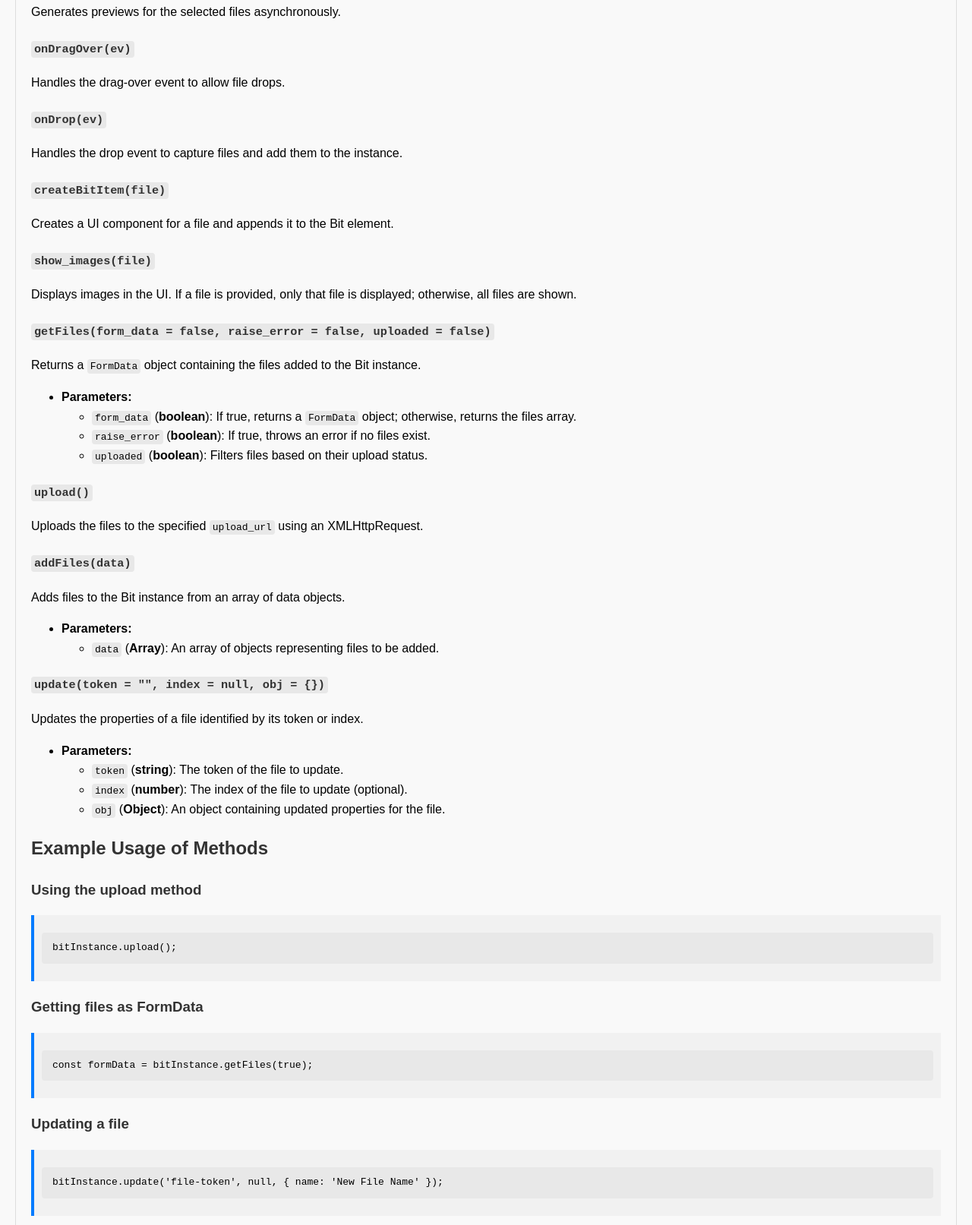
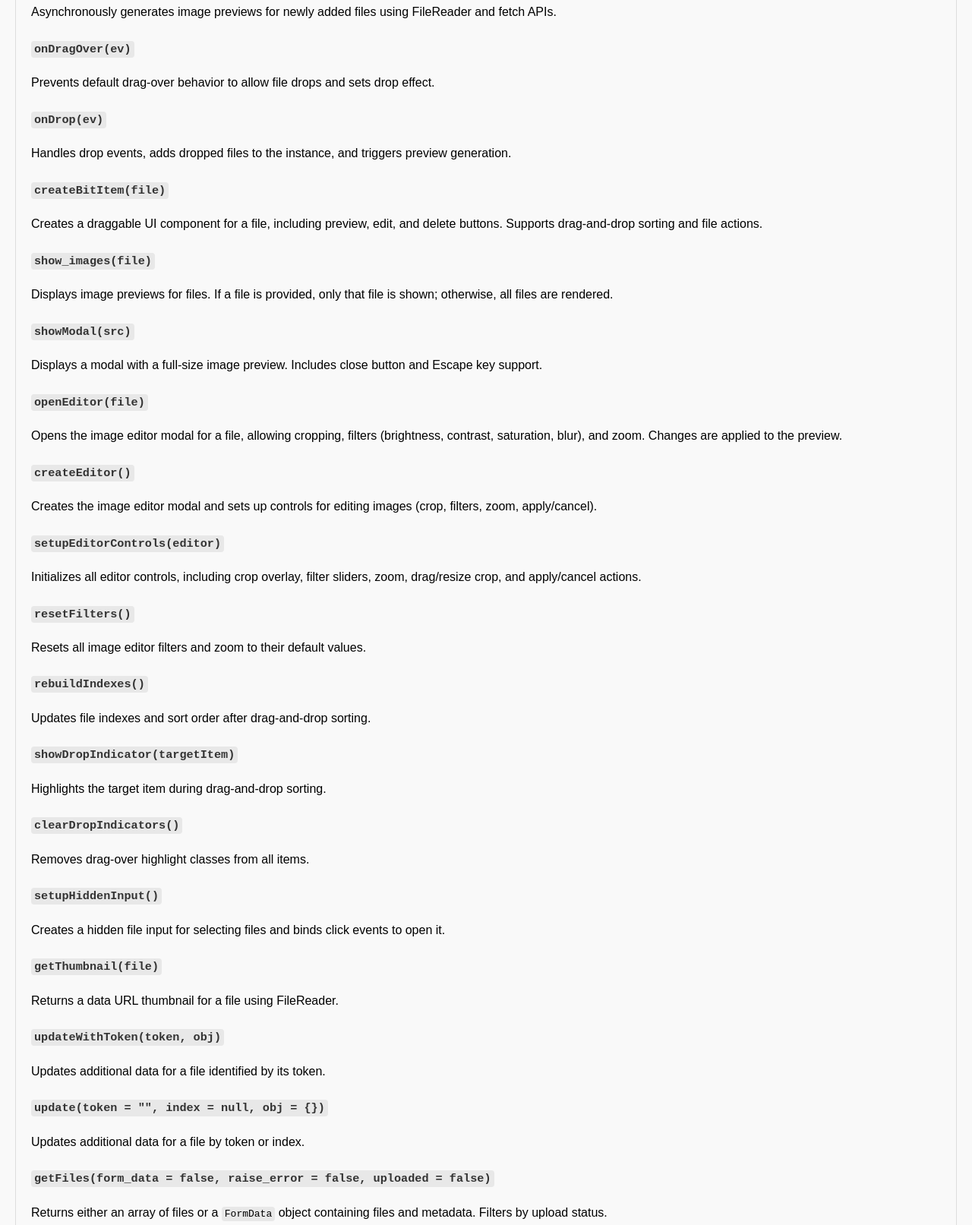
Before and after one commit to zainali99/bit, a website: page docs.html in a window 1280 px wide. Shown: the part 1880-3493 px from the top of the page at 76% size. Drawn offline with Linux system fonts and the light colour scheme.

Commit message:
Enhance documentation for Bit methods with detailed descriptions and examples

```diff
--- a/docs.html
+++ b/docs.html
@@ -104,32 +104,69 @@
 
 <h2>Methods</h2>
 
+
 <h3><code>init()</code></h3>
-<p>Initializes the Bit instance by setting up event listeners, applying CSS, and creating a hidden input for file selection.</p>
+<p>Initializes the Bit instance, sets up drag-and-drop, hidden file input, and event listeners. Also injects UI text and prepares the element for file management.</p>
 
 <h3><code>applyBasicCSS()</code></h3>
-<p>Injects basic CSS styles into the document for the UI components of the Bit instance.</p>
+<p>Reserved for injecting basic CSS styles for Bit UI components (currently empty).</p>
 
 <h3><code>onFileSelect(e)</code></h3>
-<p>Handles the selection of files through the hidden input.</p>
+<p>Handles file selection from the hidden input, adds files to the instance, and triggers preview generation.</p>
 
 <h3><code>buildPreviews()</code></h3>
-<p>Generates previews for the selected files asynchronously.</p>
+<p>Asynchronously generates image previews for newly added files using FileReader and fetch APIs.</p>
 
 <h3><code>onDragOver(ev)</code></h3>
-<p>Handles the drag-over event to allow file drops.</p>
+<p>Prevents default drag-over behavior to allow file drops and sets drop effect.</p>
 
 <h3><code>onDrop(ev)</code></h3>
-<p>Handles the drop event to capture files and add them to the instance.</p>
+<p>Handles drop events, adds dropped files to the instance, and triggers preview generation.</p>
 
 <h3><code>createBitItem(file)</code></h3>
-<p>Creates a UI component for a file and appends it to the Bit element.</p>
+<p>Creates a draggable UI component for a file, including preview, edit, and delete buttons. Supports drag-and-drop sorting and file actions.</p>
 
 <h3><code>show_images(file)</code></h3>
-<p>Displays images in the UI. If a file is provided, only that file is displayed; otherwise, all files are shown.</p>
+<p>Displays image previews for files. If a file is provided, only that file is shown; otherwise, all files are rendered.</p>
+
+<h3><code>showModal(src)</code></h3>
+<p>Displays a modal with a full-size image preview. Includes close button and Escape key support.</p>
+
+<h3><code>openEditor(file)</code></h3>
+<p>Opens the image editor modal for a file, allowing cropping, filters (brightness, contrast, saturation, blur), and zoom. Changes are applied to the preview.</p>
+
+<h3><code>createEditor()</code></h3>
+<p>Creates the image editor modal and sets up controls for editing images (crop, filters, zoom, apply/cancel).</p>
+
+<h3><code>setupEditorControls(editor)</code></h3>
+<p>Initializes all editor controls, including crop overlay, filter sliders, zoom, drag/resize crop, and apply/cancel actions.</p>
+
+<h3><code>resetFilters()</code></h3>
+<p>Resets all image editor filters and zoom to their default values.</p>
+
+<h3><code>rebuildIndexes()</code></h3>
+<p>Updates file indexes and sort order after drag-and-drop sorting.</p>
+
+<h3><code>showDropIndicator(targetItem)</code></h3>
+<p>Highlights the target item during drag-and-drop sorting.</p>
+
+<h3><code>clearDropIndicators()</code></h3>
+<p>Removes drag-over highlight classes from all items.</p>
+
+<h3><code>setupHiddenInput()</code></h3>
+<p>Creates a hidden file input for selecting files and binds click events to open it.</p>
+
+<h3><code>getThumbnail(file)</code></h3>
+<p>Returns a data URL thumbnail for a file using FileReader.</p>
+
+<h3><code>updateWithToken(token, obj)</code></h3>
+<p>Updates additional data for a file identified by its token.</p>
+
+<h3><code>update(token = "", index = null, obj = {})</code></h3>
+<p>Updates additional data for a file by token or index.</p>
 
 <h3><code>getFiles(form_data = false, raise_error = false, uploaded = false)</code></h3>
-<p>Returns a <code>FormData</code> object containing the files added to the Bit instance.</p>
+<p>Returns either an array of files or a <code>FormData</code> object containing files and metadata. Filters by upload status.</p>
 <ul>
     <li><strong>Parameters:</strong></li>
     <ul>
@@ -140,29 +177,25 @@
 </ul>
 
 <h3><code>upload()</code></h3>
-<p>Uploads the files to the specified <code>upload_url</code> using an XMLHttpRequest.</p>
+<p>Uploads files to the specified <code>upload_url</code> using XMLHttpRequest. Sets custom headers and updates file upload status on success.</p>
 
 <h3><code>addFiles(data)</code></h3>
-<p>Adds files to the Bit instance from an array of data objects.</p>
+<p>Adds files to the Bit instance from an array of data objects (with <code>src</code> and metadata), fetches blobs, and triggers preview generation.</p>
 <ul>
     <li><strong>Parameters:</strong></li>
     <ul>
-        <li><code>data</code> (<strong>Array</strong>): An array of objects representing files to be added.</li>
+        <li><code>data</code> (<strong>Array</strong>): Array of objects representing files to be added.</li>
     </ul>
 </ul>
 
-<h3><code>update(token = "", index = null, obj = {})</code></h3>
-<p>Updates the properties of a file identified by its token or index.</p>
-<ul>
-    <li><strong>Parameters:</strong></li>
-    <ul>
-        <li><code>token</code> (<strong>string</strong>): The token of the file to update.</li>
-        <li><code>index</code> (<strong>number</strong>): The index of the file to update (optional).</li>
-        <li><code>obj</code> (<strong>Object</strong>): An object containing updated properties for the file.</li>
-    </ul>
-</ul>
+<h3><code>getAllBitInstances()</code> <span style="font-size:0.9em; color:#888;">(static)</span></h3>
+<p>Returns all Bit instances attached to DOM elements.</p>
+
+<h3><code>getBitInstanceByFriendlyName(friendlyName)</code> <span style="font-size:0.9em; color:#888;">(static)</span></h3>
+<p>Returns a Bit instance by its friendly name.</p>
 
 <h2>Example Usage of Methods</h2>
+
 <h3>Using the upload method</h3>
 <div class="example">
     <pre><code>bitInstance.upload();</code></pre>
@@ -173,10 +206,20 @@
     <pre><code>const formData = bitInstance.getFiles(true);</code></pre>
 </div>
 
-<h3>Updating a file</h3>
+<h3>Updating a file's metadata</h3>
 <div class="example">
     <pre><code>bitInstance.update('file-token', null, { name: 'New File Name' });</code></pre>
 </div>
 
+<h3>Opening the image editor</h3>
+<div class="example">
+    <pre><code>bitInstance.openEditor(bitInstance.files[0]);</code></pre>
+</div>
+
+<h3>Drag-and-drop sorting</h3>
+<div class="example">
+    <pre><code>// Drag file previews to reorder them in the UI</code></pre>
+</div>
+
 </body>
 </html>
```
